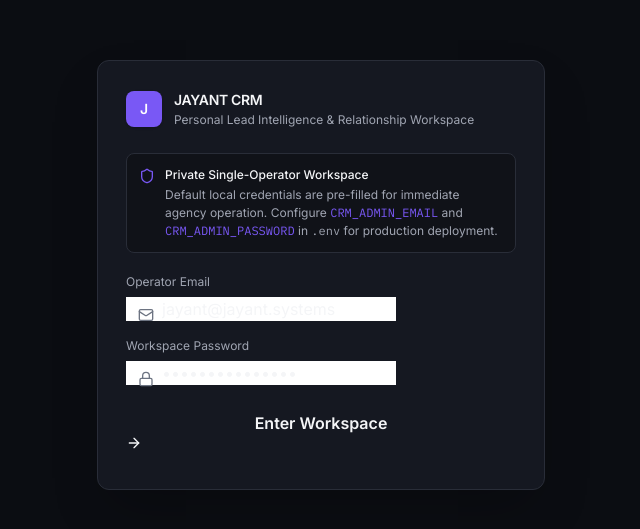
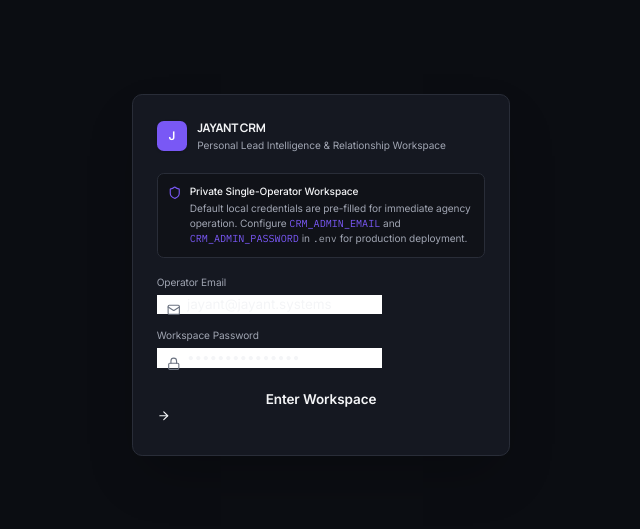
Before and after one commit to JayantOlhyan/jayant-systems-CRM, a Next.js app: page /login in a window 1280 px wide. Shown: the part 125-654 px from the top of the page, without its empty margins (319-959 px from the left). Built offline with nearby package versions, Linux system fonts and the light colour scheme.

Commit message:
style(css): enforce Inter for UI/tables, Manrope for headings/KPIs, IBM Plex Mono for IDs, and tabular-nums

```diff
--- a/src/app/globals.css
+++ b/src/app/globals.css
@@ -32,15 +32,113 @@
   box-sizing: border-box;
 }
 
+/* ============================================================================
+   JAYANT CRM — TYPOGRAPHY DESIGN SYSTEM
+   - Primary UI / Tables / Forms / Buttons / Navigation: Inter (--font-inter)
+   - Page Titles / Collection Headings / KPI Metrics: Manrope (--font-manrope)
+   - Technical Metadata & Identifiers Only: IBM Plex Mono (--font-ibm-plex-mono)
+   ============================================================================ */
+
 html,
 body {
   background-color: var(--bg-app);
   color: var(--text-primary);
+  font-family: var(--font-inter), "Inter", -apple-system, BlinkMacSystemFont, "Segoe UI", Roboto, sans-serif;
+  font-size: 13.5px;
+  line-height: 1.45;
+  font-weight: 400;
   font-feature-settings: "cv02", "cv03", "cv04", "cv11";
   -webkit-font-smoothing: antialiased;
+  -moz-osx-font-smoothing: grayscale;
+  letter-spacing: -0.006em;
 }
 
-/* Accessible focus outlines per modern-web-guidance */
+/* Primary Interface Elements: strictly Inter with controlled weights */
+table,
+thead,
+tbody,
+tr,
+th,
+td,
+input,
+select,
+textarea,
+button,
+nav,
+label,
+p {
+  font-family: var(--font-inter), "Inter", -apple-system, BlinkMacSystemFont, "Segoe UI", Roboto, sans-serif;
+  font-style: normal;
+}
+
+/* Spreadsheet-style dense table headers and cells */
+table th {
+  font-family: var(--font-inter), "Inter", -apple-system, BlinkMacSystemFont, sans-serif;
+  font-weight: 600;
+  font-size: 0.72rem;
+  letter-spacing: 0.02em;
+  line-height: 1.25;
+}
+
+table td {
+  font-size: 0.78rem;
+  line-height: 1.35;
+}
+
+/* Selective Headings & Prominent KPI Numerals: Manrope */
+h1,
+h2,
+h3,
+.font-heading,
+.type-page-title,
+.type-collection-heading,
+.type-kpi-metric {
+  font-family: var(--font-manrope), "Manrope", var(--font-inter), -apple-system, BlinkMacSystemFont, sans-serif;
+  letter-spacing: -0.018em;
+  font-style: normal;
+  font-variant-numeric: tabular-nums;
+}
+
+h1 {
+  font-size: clamp(1.125rem, 1.4vw, 1.35rem);
+  font-weight: 700;
+  line-height: 1.25;
+}
+
+h2 {
+  font-size: clamp(0.95rem, 1.1vw, 1.075rem);
+  font-weight: 600;
+  line-height: 1.3;
+}
+
+h3 {
+  font-size: 0.875rem;
+  font-weight: 600;
+  line-height: 1.35;
+}
+
+/* Technical Metadata & Identifiers Only: IBM Plex Mono */
+code,
+kbd,
+pre,
+.font-mono,
+.type-tech-id {
+  font-family: var(--font-ibm-plex-mono), "IBM Plex Mono", ui-monospace, SFMono-Regular, Menlo, Monaco, Consolas, monospace;
+  font-variant-numeric: tabular-nums;
+  letter-spacing: 0em;
+  font-style: normal;
+}
+
+/* Tabular Numerals for aligned numeric data, currency values, and KPI comparisons */
+.tabular-nums,
+.type-numeric,
+.type-kpi-metric,
+[data-numeric="true"] {
+  font-variant-numeric: tabular-nums;
+  font-feature-settings: "tnum" 1;
+}
+
+/* Accessible focus outlines */
 button:focus-visible,
 a:focus-visible,
 input:focus-visible,
```
